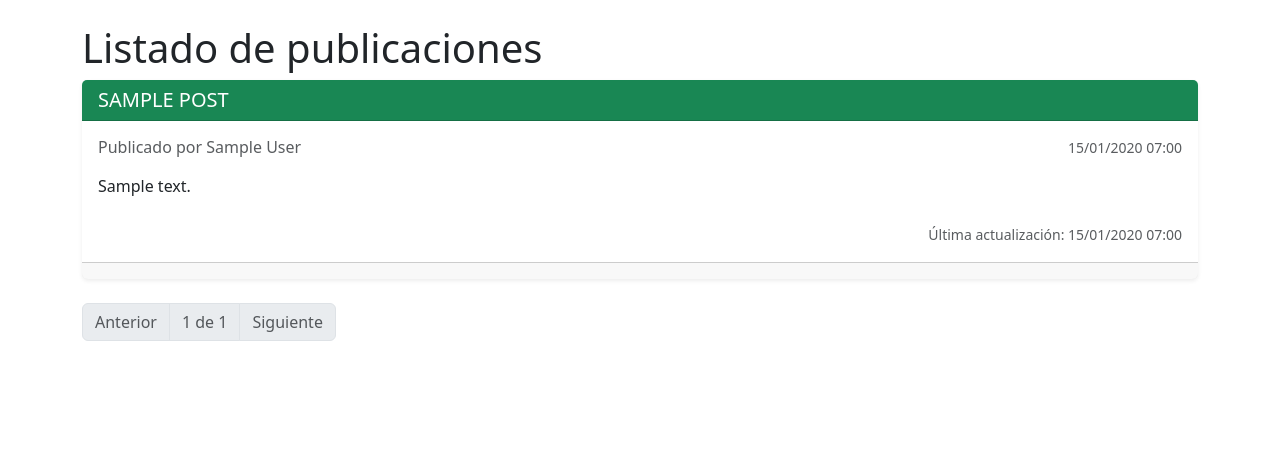
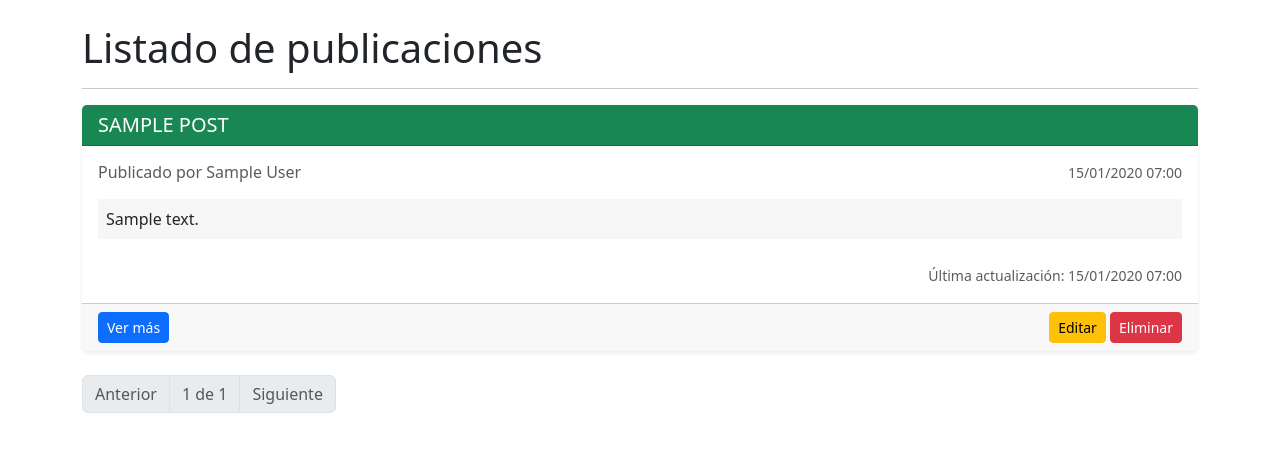
Before and after one commit to agetros/tpw2026, a Django app: page / in a window 1280 px wide. Shown: the part 56-508 px from the top of the page. Run offline with Django 5.2, Linux system fonts and the light colour scheme; a user stored in the database is signed in; tables that the repository leaves empty hold one stand-in row (values such as "Sample post"); some libraries are stand-ins or nearby versions.

Commit message:
Add post actions and styling, update view signatures
Add a new stylesheet for post content and include it in base.html. Update post_list.html to add an <hr>, apply background styling to post bodies, and enhance the card footer with a "Ver más" link plus conditional Edit/Delete buttons for the post author. Adjust view function signatures (edit_post, delete_post, post_detail) to accept post_id to match URL patterns.

```diff
--- /dev/null
+++ b/posts/static/blog/css/styles.css
@@ -0,0 +1,3 @@
+.card-text-posts {
+    background-color: #f6f6f6;
+}
--- a/posts/templates/blog/base.html
+++ b/posts/templates/blog/base.html
@@ -6,6 +6,7 @@
     <meta name="viewport" content="width=device-width, initial-scale=1.0">
     <title>Mi Blog</title>
     <link rel="stylesheet" href="{% static 'blog/css/bootstrap.min.css' %}">
+    <link rel="stylesheet" href="{% static 'blog/css/styles.css' %}">
 </head>
 <body>
     <nav class="navbar navbar-expand-lg navbar-dark bg-dark">
--- a/posts/templates/blog/post_list.html
+++ b/posts/templates/blog/post_list.html
@@ -1,6 +1,7 @@
 {% extends "blog/base.html" %}
 {% block content %}
 <h1>Listado de publicaciones</h1>
+<hr>
 {% for post in posts %}
 <div class="card shadow-sm mb-4 border-0">
     <div class="card-header bg-success text-white">
@@ -15,14 +16,22 @@
                 {{ post.created_at|date:"d/m/Y H:i" }}
             </small>
         </div>
-        <p class="card-text mt-3">{{ post.content }}</p>
+        <p class="card-text mt-3 p-2 card-text-posts">{{ post.content }}</p>
         <div class="text-end mt-4">
             <small class="text-muted">
                 Última actualización: {{ post.updated_at|date:"d/m/Y H:i" }}
             </small>
         </div>
     </div>
-    <div class="card-footer"></div>
+    <div class="card-footer d-flex justify-content-between align-items-center">
+        <a href="{% url 'post_detail' post.id %}" class="btn btn-sm btn-primary">Ver más</a>
+        {% if user.is_authenticated and user == post.author %}
+        <div>
+            <a href="{% url 'edit_post' post.id %}" class="btn btn-sm btn-warning">Editar</a>
+            <a href="{% url 'delete_post' post.id %}" class="btn btn-sm btn-danger">Eliminar</a>
+        </div>
+        {% endif %}
+    </div>
 </div>
 {% endfor %}
 <nav>
--- a/posts/views.py
+++ b/posts/views.py
@@ -25,15 +25,15 @@ def create_post(request):
     return render(request, "blog/create_post.html", data)
 
 
-def edit_post(request):
+def edit_post(request, post_id):
     data = {}
     return render(request, "blog/edit_post.html", data)
 
 
-def delete_post(request):
+def delete_post(request, post_id):
     return render(request, "blog/delete_post.html")
 
 
-def post_detail(request):
+def post_detail(request, post_id):
     data = {}
     return render(request, "blog/post_detail.html", data)
```
